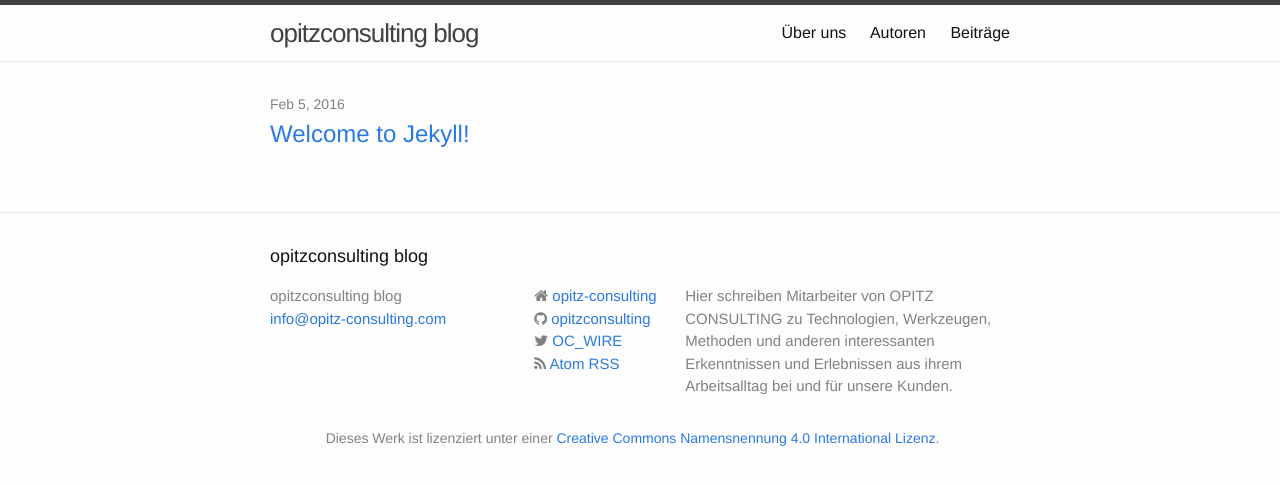
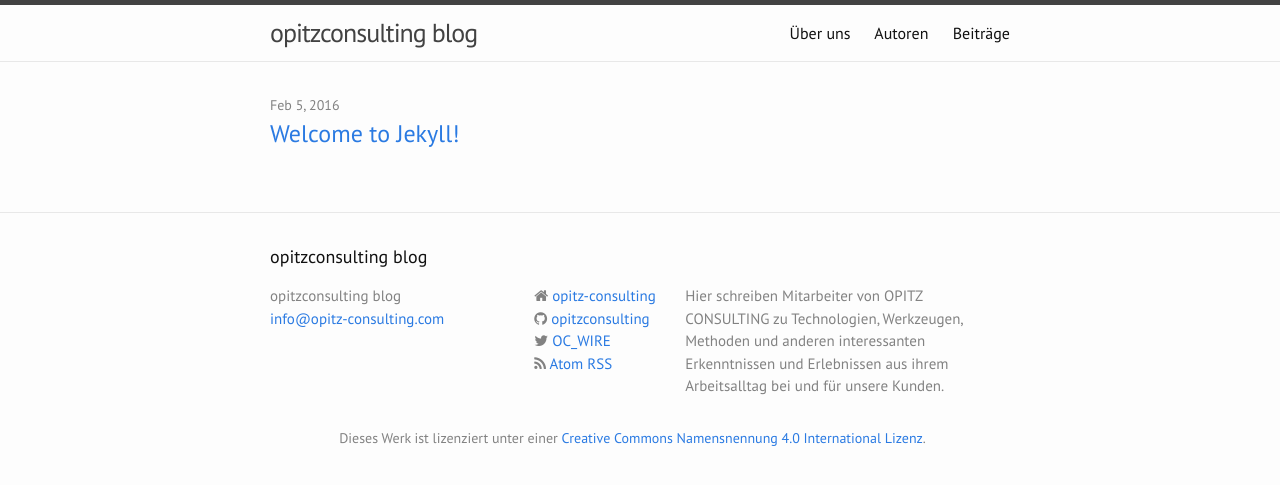
Before and after one commit to opitzconsulting/opitzconsulting.github.io, a Jekyll site: the page built from index.html, in a window 1280 px wide. Shown: the top 485 px of the page. Built offline with Jekyll 4.4.1, drawn with Linux system fonts in a browser that asks for light colours; nearby versions of some CDN libraries.

Commit message:
use pt sans

```diff
--- a/css/main.scss
+++ b/css/main.scss
@@ -6,7 +6,7 @@
 
 
 // Our variables
-$base-font-family: "Helvetica Neue", Helvetica, Arial, sans-serif;
+$base-font-family: "PT Sans", Helvetica, Arial, sans-serif;
 $base-font-size:   16px;
 $base-font-weight: 400;
 $small-font-size:  $base-font-size * 0.875;
```
